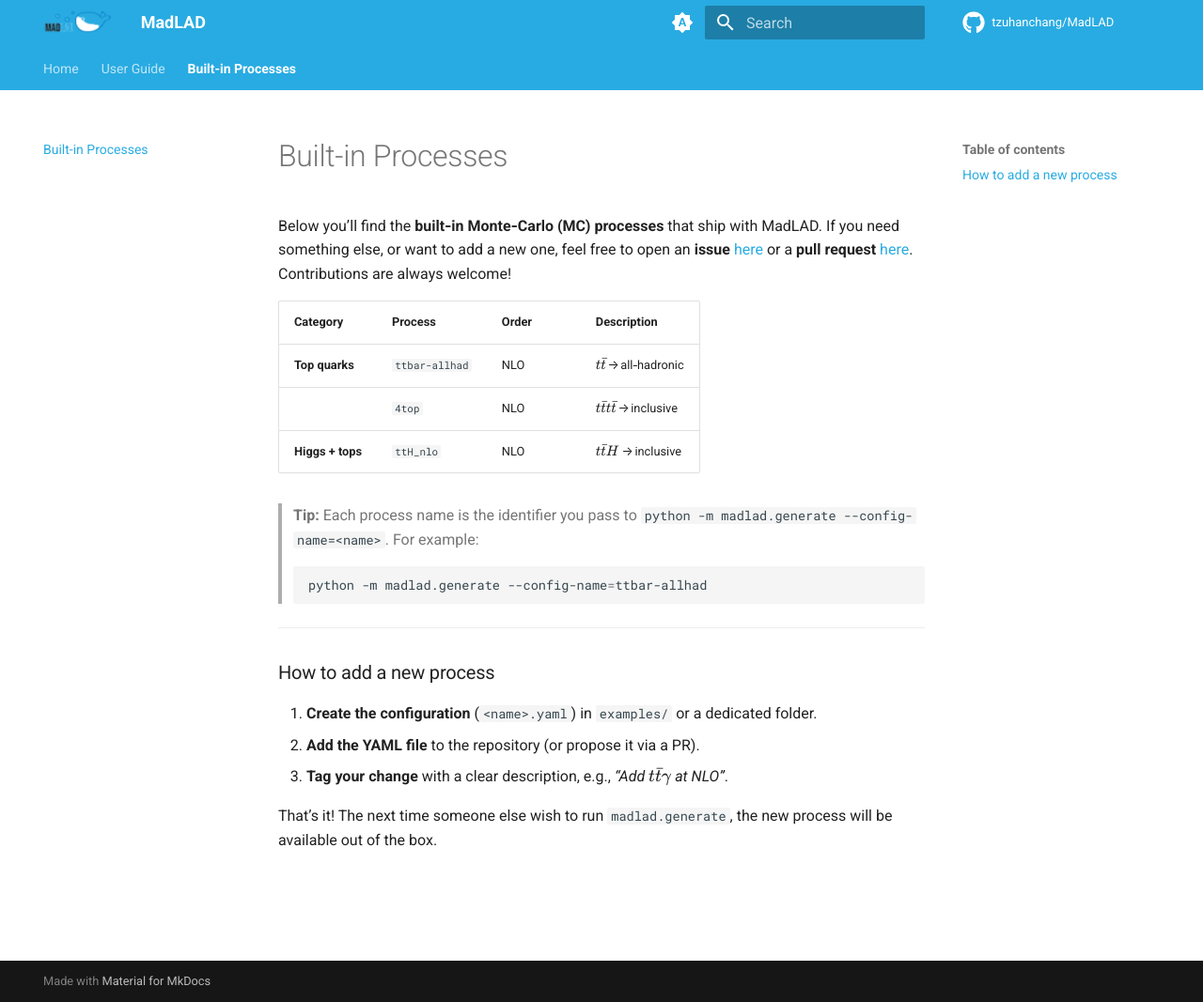
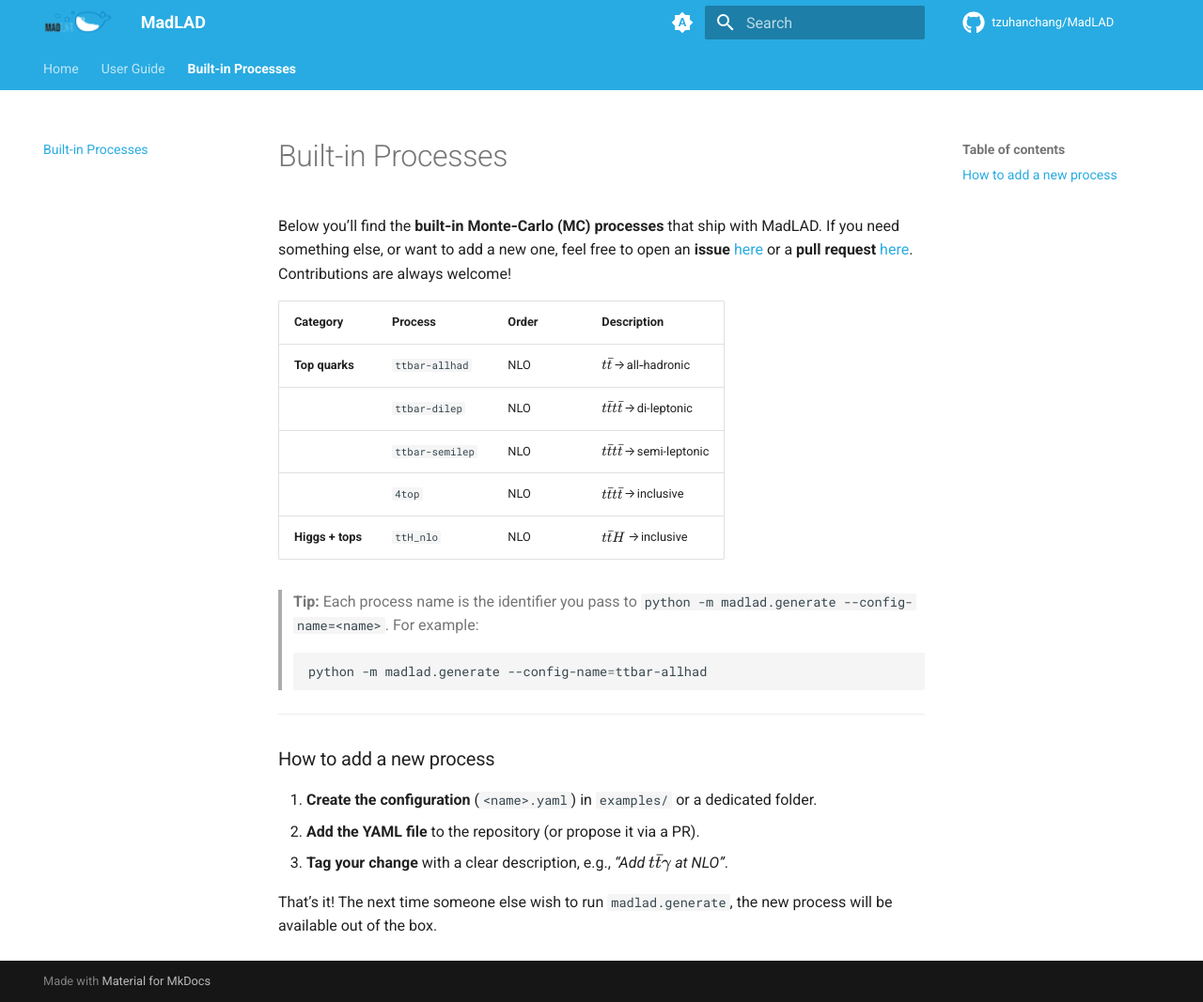
Before and after one commit to tzuhanchang/MadLAD, an MkDocs documentation site: the page built from docs/processes/processes.md, in a window 1280 px wide and 1067 px high. Shown: the whole window at 94% size. Built offline with MkDocs 1.6.1 and Material for MkDocs 9.7.7, drawn with Linux system fonts in a browser that asks for light colours; formulas are drawn with MathJax 3; comment, search, counter and statistics services are not loaded.

Commit message:
Add `ttbar-dilep` and `ttbar-semilep` processes (#74)

```diff
--- a/docs/processes/processes.md
+++ b/docs/processes/processes.md
@@ -6,6 +6,8 @@ Below you’ll find the **built‑in Monte‑Carlo (MC) processes** that ship wi
 | Category | Process | **Order** | Description |
 |----------|---------------|-----------|-------------|
 | **Top quarks**   | `ttbar-allhad` | NLO | $t\bar{t}$ → all‑hadronic |
+|                  | `ttbar-dilep`  | NLO | $t\bar{t}t\bar{t}$ → di-leptonic |
+|                  | `ttbar-semilep`| NLO | $t\bar{t}t\bar{t}$ → semi-leptonic |
 |                  | `4top`         | NLO | $t\bar{t}t\bar{t}$ → inclusive |
 | **Higgs + tops** | `ttH_nlo`      | NLO | $t\bar{t}H$ → inclusive |
 
```
Also changed, not shown: CHANGELOG.md (+1 -0 lines), 2 other files.
